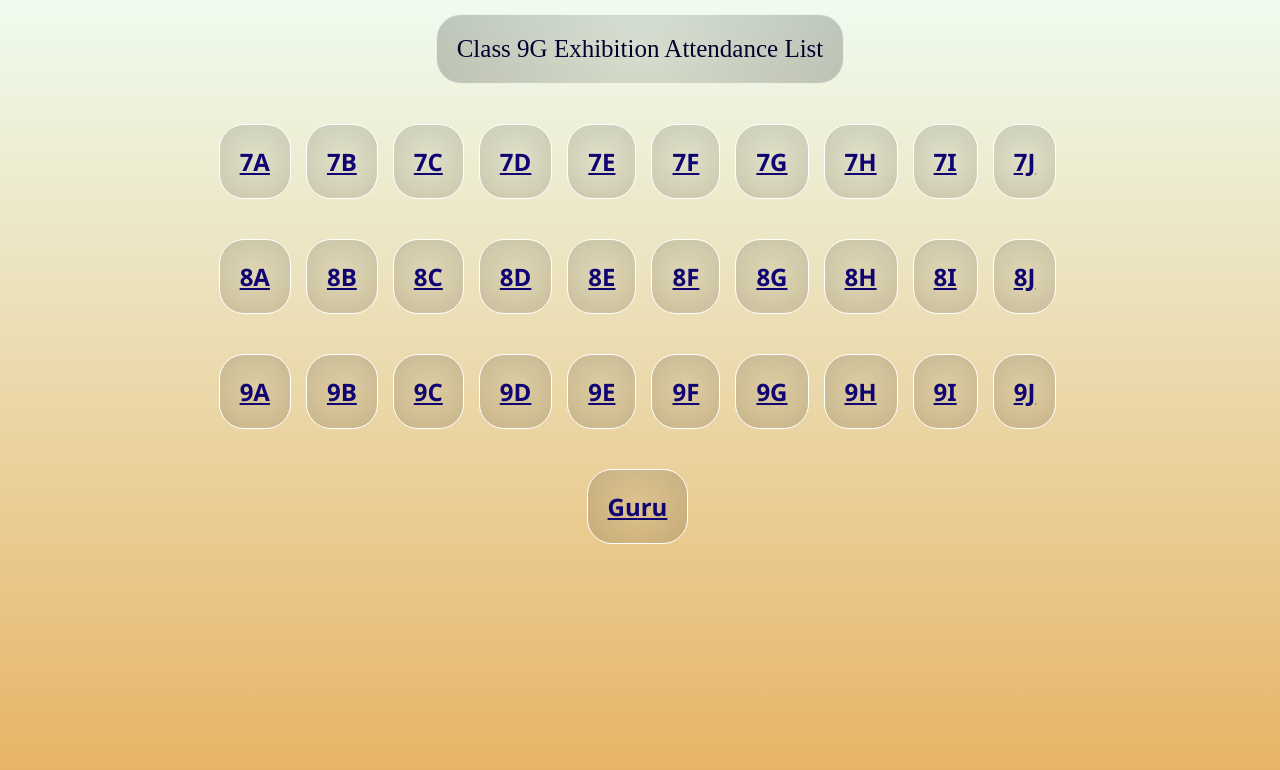
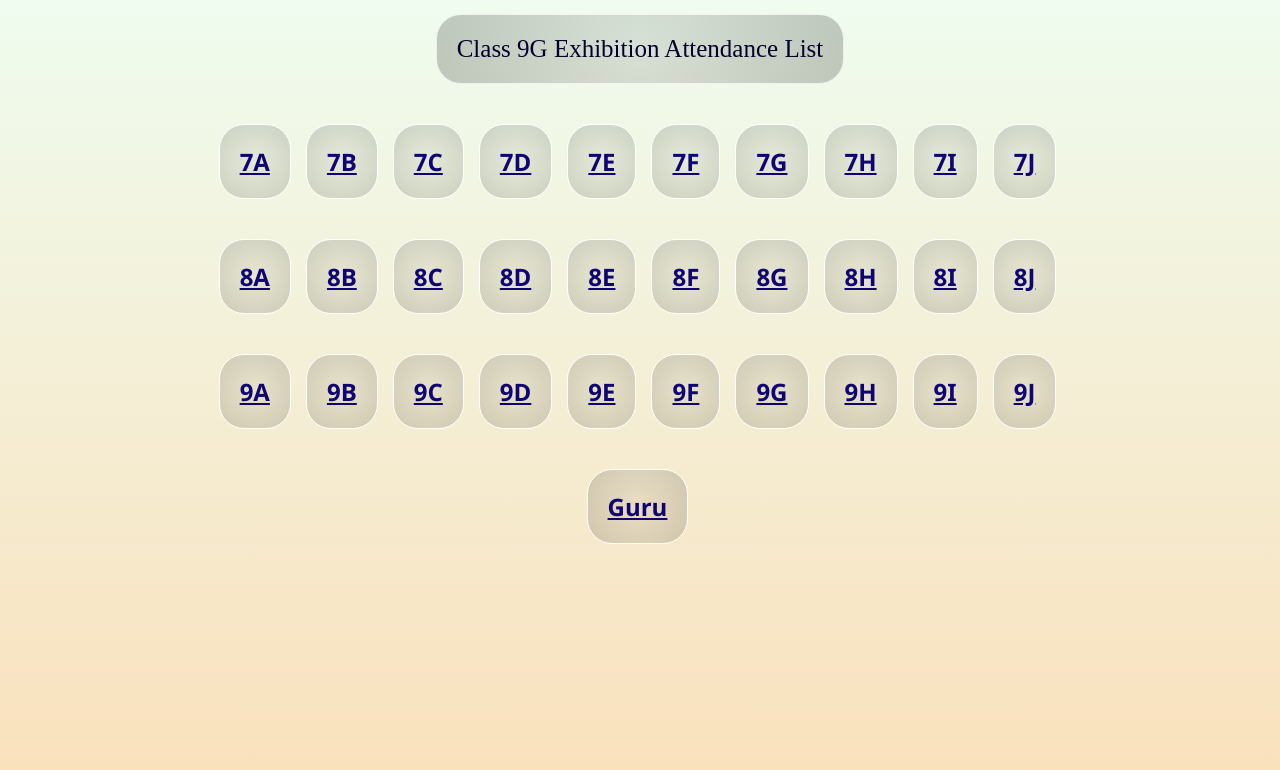
Before and after one commit to fixhunter321/attendance9g, a plain HTML site: page index.html in a window 1280 px wide. Drawn offline with Linux system fonts and the light colour scheme.

Commit message:
Update background gradient in template.css

```diff
--- a/template.css
+++ b/template.css
@@ -1,5 +1,5 @@
 body{
-    background: linear-gradient(180deg, rgb(239, 252, 239), rgb(231, 178, 97));
+    background: linear-gradient(180deg, rgb(239, 252, 239), rgb(250, 224, 186));
     background-repeat: no-repeat;
     background-attachment: fixed;
 }
```
